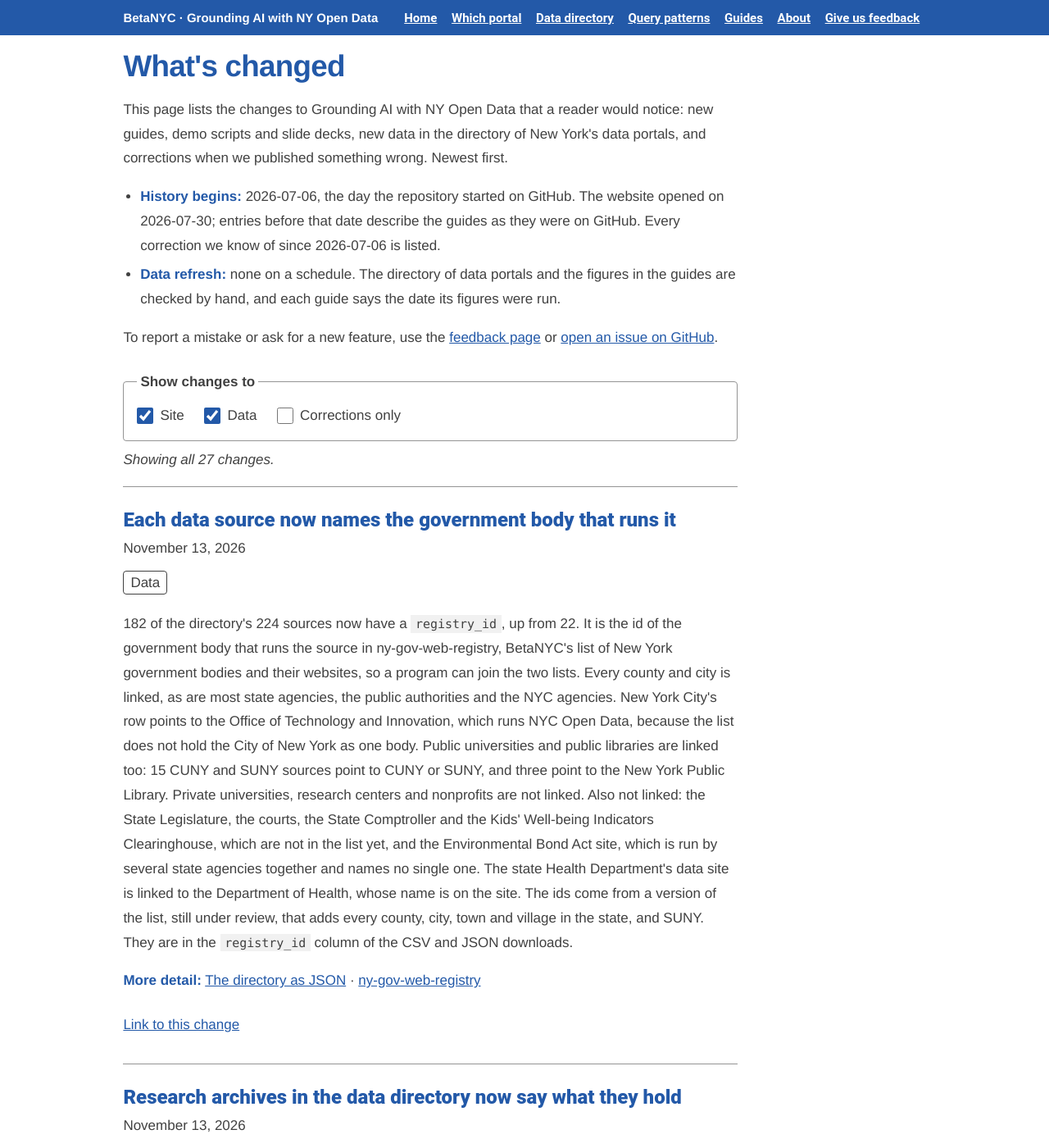
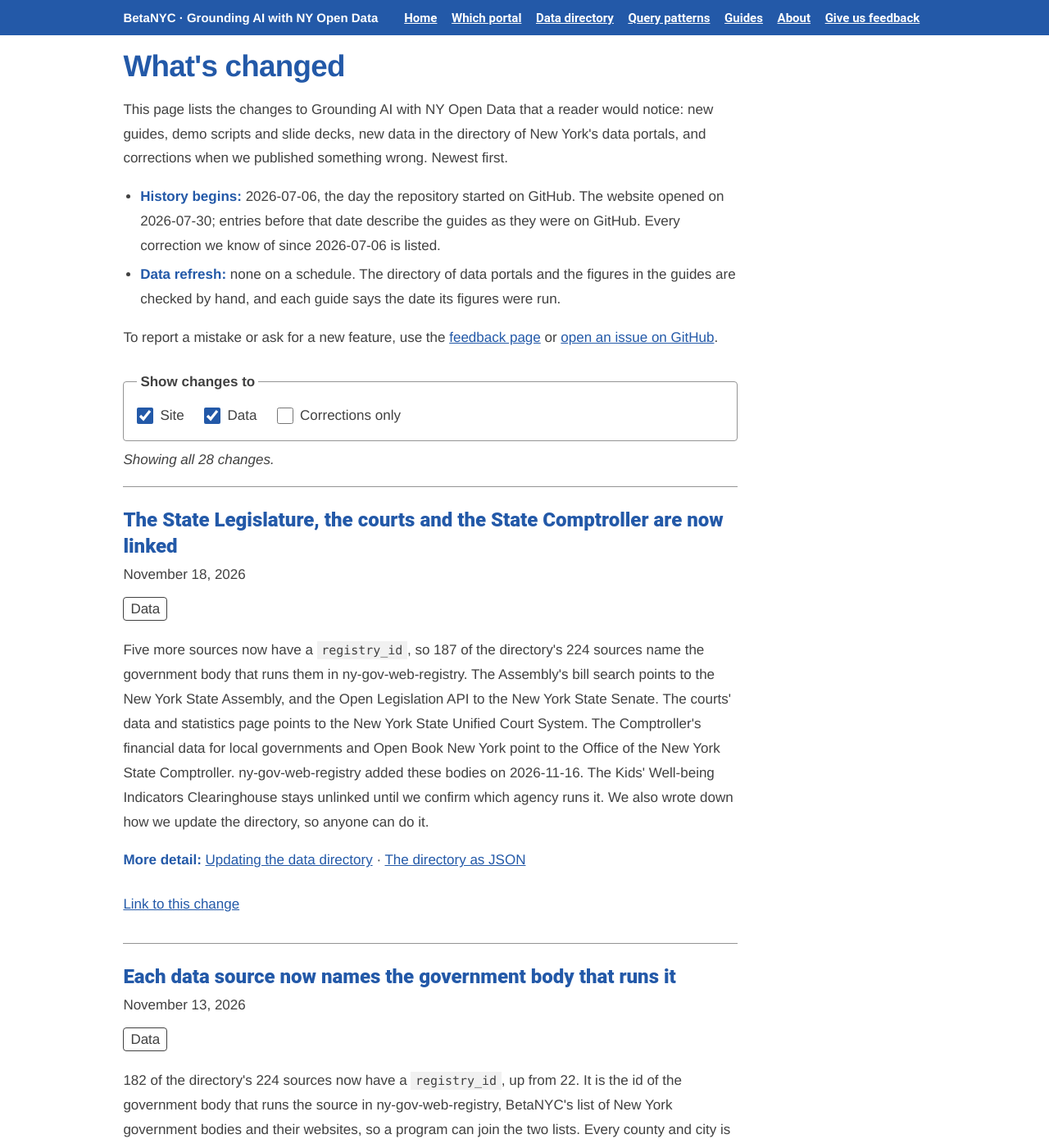
Before and after one commit to BetaNYC/grounding-ai-with-ny-open-data, a Jekyll site: the page built from whats-changed.html, in a window 1280 px wide and 1400 px high. Shown: the whole window at 82% size. Built offline with Jekyll 4.4.1, drawn with Linux system fonts in a browser that asks for light colours.

Commit message:
Rebuild whats-changed.html; runbook names that step
Co-Authored-By: Claude Opus 5.5 <noreply@anthropic.com>

```diff
--- a/whats-changed.html
+++ b/whats-changed.html
@@ -37,7 +37,15 @@ title: "What's changed"
 <label class="wc-option"><input type="checkbox" name="wc-corrections" value="Correction"> Corrections only</label>
 </fieldset>
 </div>
-<p class="wc-status" role="status" aria-live="polite" aria-atomic="true">Showing all 27 changes.</p>
+<p class="wc-status" role="status" aria-live="polite" aria-atomic="true">Showing all 28 changes.</p>
+<article class="wc-entry" id="2026-11-18-the-state-legislature-the-courts-and-the-state-comptroller-are-now-linked" data-tags="Data" aria-labelledby="2026-11-18-the-state-legislature-the-courts-and-the-state-comptroller-are-now-linked-title">
+<h2 id="2026-11-18-the-state-legislature-the-courts-and-the-state-comptroller-are-now-linked-title">The State Legislature, the courts and the State Comptroller are now linked</h2>
+<p class="wc-meta"><time datetime="2026-11-18">November 18, 2026</time></p>
+<p class="wc-tags"><span class="wc-visually-hidden">Tags: </span><span class="wc-tag">Data</span></p>
+<p>Five more sources now have a <code>registry_id</code>, so 187 of the directory&#x27;s 224 sources name the government body that runs them in ny-gov-web-registry. The Assembly&#x27;s bill search points to the New York State Assembly, and the Open Legislation API to the New York State Senate. The courts&#x27; data and statistics page points to the New York State Unified Court System. The Comptroller&#x27;s financial data for local governments and Open Book New York point to the Office of the New York State Comptroller. ny-gov-web-registry added these bodies on 2026-11-16. The Kids&#x27; Well-being Indicators Clearinghouse stays unlinked until we confirm which agency runs it. We also wrote down how we update the directory, so anyone can do it.</p>
+<p><strong>More detail:</strong> <a href="https://betanyc.github.io/grounding-ai-with-ny-open-data/resources/updating-the-data-directory.html">Updating the data directory</a> · <a href="https://betanyc.github.io/grounding-ai-with-ny-open-data/resources/ny-data-portal-registry.json">The directory as JSON</a></p>
+<p class="wc-permalink"><a href="#2026-11-18-the-state-legislature-the-courts-and-the-state-comptroller-are-now-linked">Link to this change<span class="wc-visually-hidden">: The State Legislature, the courts and the State Comptroller are now linked</span></a></p>
+</article>
 <article class="wc-entry" id="2026-11-13-each-data-source-now-names-the-government-body-that-runs-it" data-tags="Data" aria-labelledby="2026-11-13-each-data-source-now-names-the-government-body-that-runs-it-title">
 <h2 id="2026-11-13-each-data-source-now-names-the-government-body-that-runs-it-title">Each data source now names the government body that runs it</h2>
 <p class="wc-meta"><time datetime="2026-11-13">November 13, 2026</time></p>
```
Also changed, not shown: resources/updating-the-data-directory.md (+6 -0 lines).
